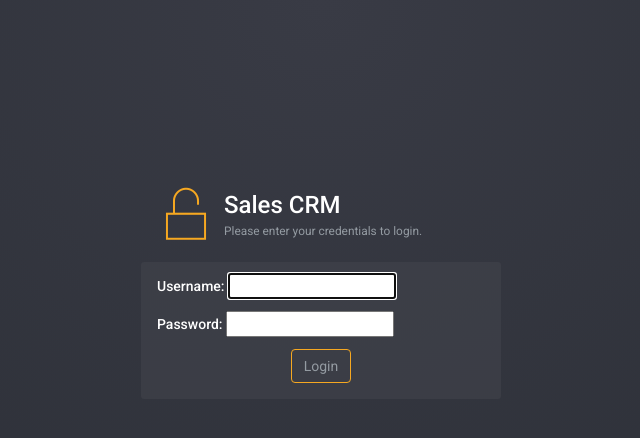
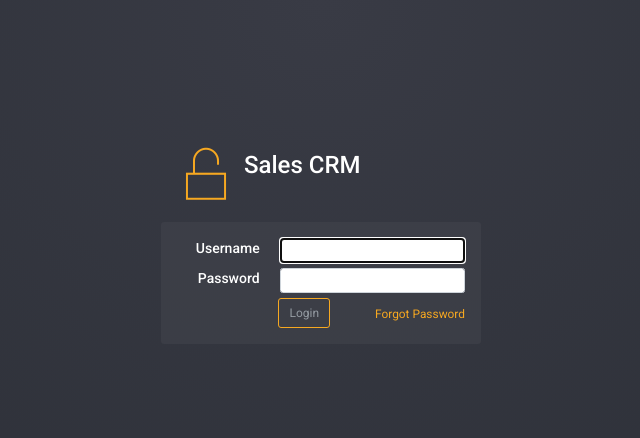
Before and after one commit to lawrence-gandhar/dyn, a Django app: page /accounts/login/ in a window 1280 px wide. Shown: the top 438 px of the page, without its empty margins (319-959 px from the left). Run offline with Django 3.2, Linux system fonts and the light colour scheme; some libraries are stand-ins or nearby versions.

Commit message:
new html files

```diff
--- a/app/templates/registration/login.html
+++ b/app/templates/registration/login.html
@@ -21,6 +21,42 @@
     <link rel="stylesheet" href="{% static 'styles/pe-icons/helper.css' %}"/>
     <link rel="stylesheet" href="{% static 'styles/stroke-icons/style.css' %}"/>
     <link rel="stylesheet" href="{% static 'styles/style.css' %}">
+
+    <style>
+        label{
+            text-align: right;
+        }
+
+        input[type=text], input[type=password]{
+            display: block;
+            width: 100%;
+            height: calc(2.25rem + 2px);
+            padding: .375rem .75rem;
+            font-size: 1rem;
+            line-height: 1.5;
+            color: #495057;
+            background-color: #fff;
+            background-clip: padding-box;
+            border: 1px solid #ced4da;
+            border-radius: .25rem;
+            transition: border-color .15s ease-in-out,box-shadow .15s ease-in-out;
+        }
+
+        .errorlist{
+            padding-inline-start: 0px;
+        }
+
+        .errorlist li{
+            list-style:none;
+            text-align:right;
+            background-color:#ff0000;
+            color:#ffffff;
+            padding:5px 10px;
+            font-size:85%;
+        }
+
+    </style>
+
 </head>
 <body class="blank">
 
@@ -30,29 +66,18 @@
 
     <!-- Main content-->
     <section class="content">
-        <div class="container-center animated slideInDown">
+        <div class="container-center animated slideInDown" style="max-width: 320px;padding:0px;">
             <div class="view-header">
                 <div class="header-icon">
                     <i class="pe page-header-icon pe-7s-unlock"></i>
                 </div>
                 <div class="header-title">
                     <h3>Sales CRM</h3>
-                    <small>
-                        Please enter your credentials to login.
-                    </small>
                 </div>
             </div>
 
             <div class="panel panel-filled">
-                <div class="panel-body">
-                    <form action="" method="post" id="loginForm" novalidate>
-                      {% csrf_token %}
-                      {{ form.as_p }}
-                      <div class="text-center">
-                        <input class="btn btn-accent" type="submit" name="submit" value="Login">
-                      </div>
-                    </form>
-
+                <div class="panel-body" style="padding-top: 15px">
                     {% if messages %}
                         <div style="margin-top:10px;">
                             {% for message in messages %}
@@ -60,6 +85,29 @@
                             {% endfor %}
                         </div>
                     {% endif %}
+                    <form action="" method="post" id="loginForm" novalidate>
+                        {% csrf_token %}
+
+                        <div class="form-group row" style="margin-bottom:5px">
+                            <label class="col-sm-4 col-form-label" for="{{ form.username.id_for_label }}">Username</label>
+                            <div class="col-sm-8">
+                                {{ form.username }}
+                            </div>
+                        </div>
+                        <div class="row">{{ form.username.errors }}</div>
+
+                        <div class="form-group row" style="margin-bottom:5px">
+                            <label class="col-sm-4 col-form-label" for="{{ form.password.id_for_label }}">Password</label>
+                            <div class="col-sm-8">
+                                {{ form.password }}
+                            </div>
+                        </div>
+                        <div class="row">{{ form.password.errors }}</div>
+                        <div class="text-center">
+                            <a href="{% url 'forgot_password' %}" style="float:right; display:inline; font-size:85%; margin-left:45px; margin-top:8px">Forgot Password</a>
+                            <input class="btn btn-accent btn-sm" type="submit" name="submit" value="Login" style="float:right;">
+                        </div>
+                    </form>
                 </div>
             </div>
 
```
Also changed, not shown: app/templates/registration/forgot_password.html (added, +66 -0 lines).
